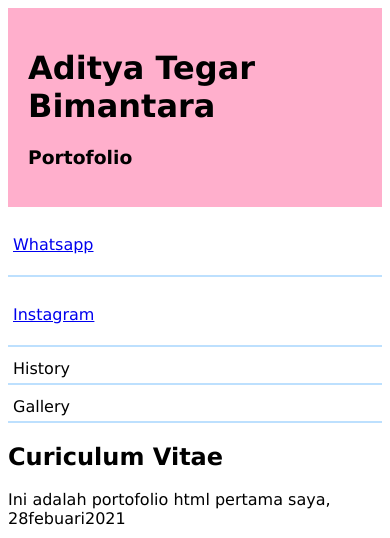
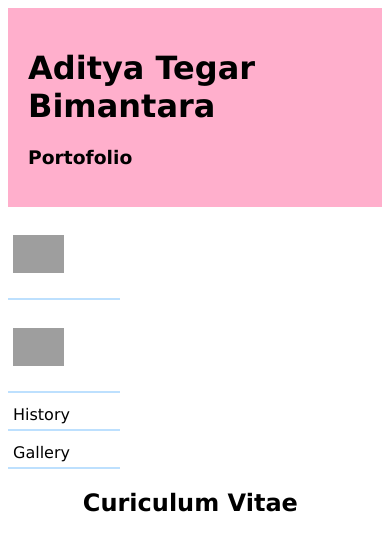
Before and after one commit to tegaraddict/Curiculum-vitae, a PHP site: page / in a window 390 px wide. Shown: the top 538 px of the page. Run offline with PHP 8.4, Linux system fonts and the light colour scheme; grey boxes are pictures that could not be loaded.

Commit message:
Update index.php

```diff
--- a/index.php
+++ b/index.php
@@ -7,8 +7,8 @@
   box-sizing: border-box;
 }
 .menu {
-  float: left;
-  width: 20%;
+  float: LEFT;
+  width: 30%;
 }
 .menuitem {
   padding: 5px;
@@ -48,7 +48,7 @@
 @media only screen and (max-width:500px) {
   /* For mobile phones: */
   .menu, .main, .right {
-    width: 100%;
+    width: 50;
   }
 }
 </style>
@@ -62,23 +62,21 @@
 
 <div style="overflow:auto">
   <div class="menu">
-    <div class="menuitem"><p><a href="https://wa.me/6285231908700">Whatsapp</a></p></div>
-    <div class="menuitem"><p><a href="https://www.instagram.com/tegaraaditya/">Instagram</a></p>
+    <div class="menuitem"><p><a href="https://wa.me/6285231908700"><img src="https://cdn3.iconfinder.com/data/icons/2018-social-media-logotypes/1000/2018_social_media_popular_app_logo-whatsapp-128.png" style="width:50%"></a></p></div>
+    <div class="menuitem"><p><a href="https://www.instagram.com/tegaraaditya/"><img src="https://cdn2.iconfinder.com/data/icons/social-icons-33/128/Instagram-128.png"style="width:50%"></a></p>
 </div>
     <div class="menuitem">History</div>
     <div class="menuitem">Gallery</div>
   </div>
-
   <div class="main">
     <h2>Curiculum Vitae</h2>
     <p>Ini adalah portofolio html pertama saya, 28febuari2021</p>
     <img src="https://pemmzchannel.com/wp-content/uploads/2020/05/Valorant-2.jpg" style="width:100%">
   </div>
-
   <div class="right">
     <h4>Telepon:</h4>085231908700
     <h4>Email:</h4>ategar765@gmail.com
-    <h4>Linkid:</h4>-
+    <h4>LinkIn:</h4>-
     <h4>Website:</h4>https://github.com/tegaraddict
 
   </div>
@@ -89,10 +87,11 @@
     <h4>Status:</h4><p>Pelajar</p>
 
   </div>
+
 </div>
 
 
-<div style="background-color:#f1f1f1;text-align:center;padding:10px;margin-top:7px;font-size:12px;"> Sekian dan terimakasih :).</div>
+<div style="background-color:#f1f1f1;text-align:CENTER;padding:10px;margin-top:7px;font-size:12px;"> Sekian dan terimakasih :).</div>
 
 </body>
 </html>
```
